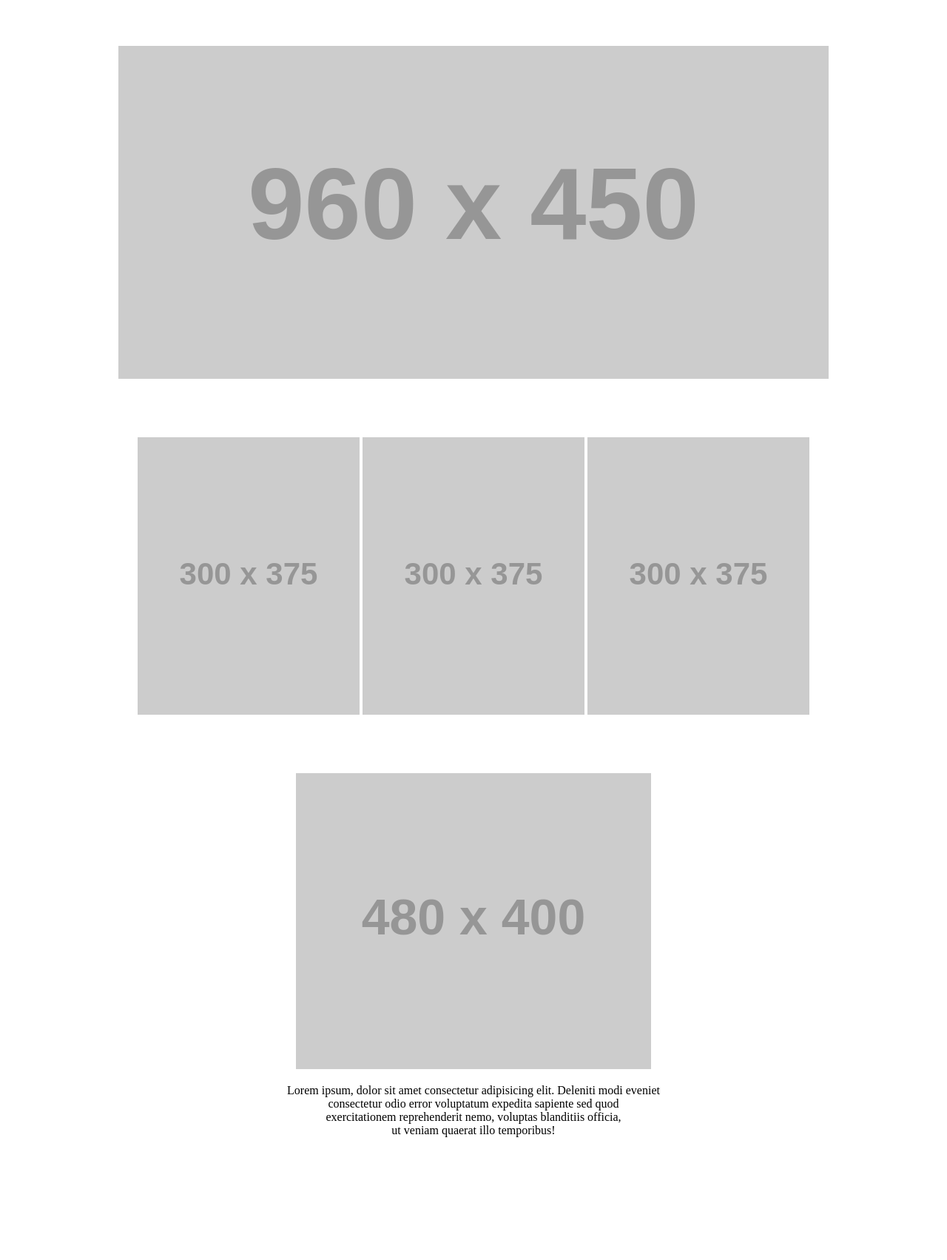
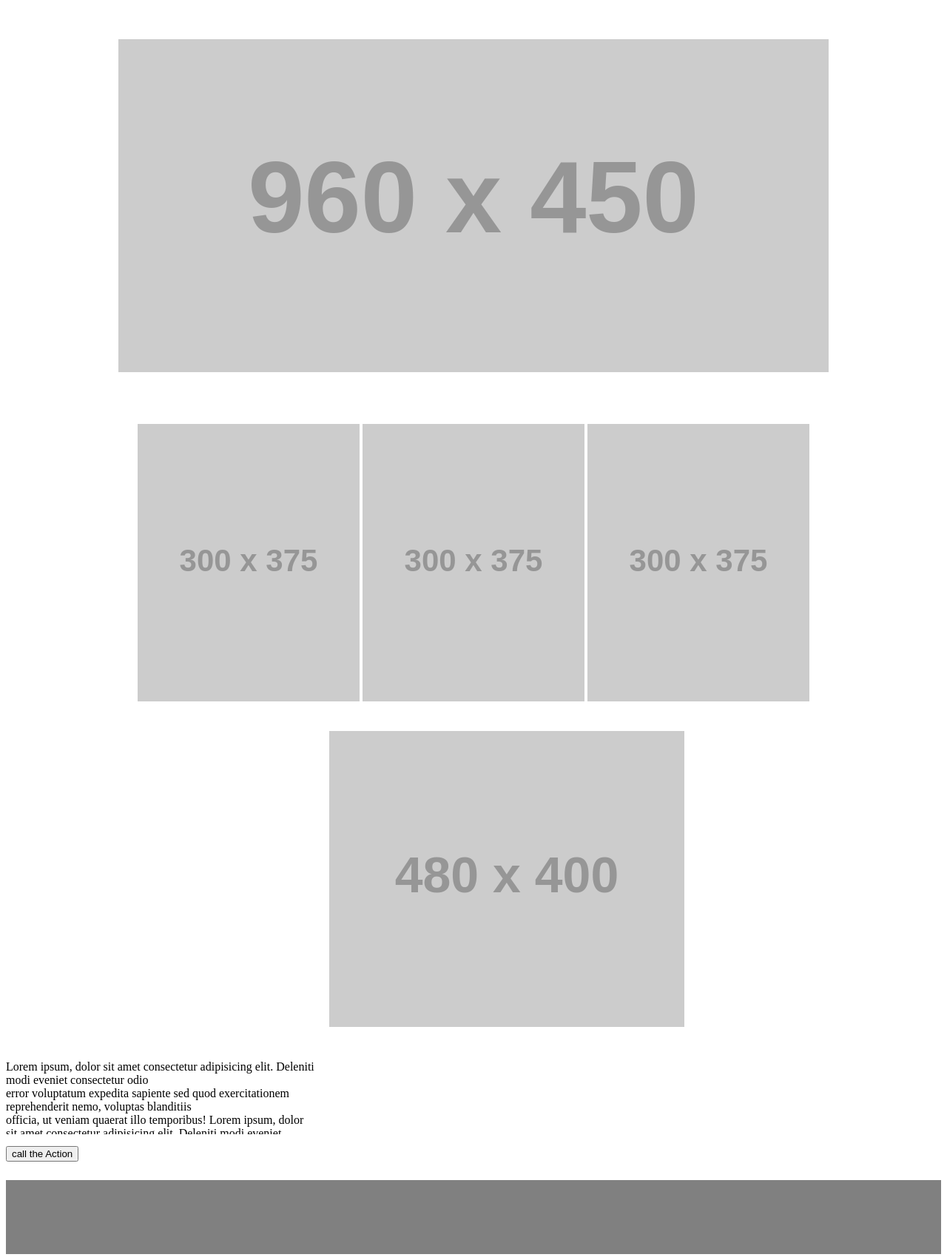
Before and after one commit to ameroran/wirefame-exercise, a plain HTML site: page index.html in a window 1280 px wide. Shown: the part 129-1832 px from the top of the page at 74% size. Before the commit the page ends 1716 px from the top, so only its background shows below. Drawn offline with Linux system fonts and the light colour scheme; placeholder pictures from the web are drawn by us.

Commit message:
add main and footer

```diff
--- a/css/style.css
+++ b/css/style.css
@@ -5,11 +5,12 @@ header{
     height: 100px;
 }
 
-nav img {
+header nav img {
     float: left;
     margin-top: 30 px;
     margin-bottom: 30px;
-    padding: 15px;
+    padding: 12px;
+    margin-left:400px;
   }
 
 nav ul li{
@@ -20,15 +21,37 @@ nav ul li{
     margin-right: 40px;
 }
 
-div img{
+main div p img{
     padding-top: 25px;
     text-align: center;
 
 }
 
- div{
+div p{
+    padding-top: 25px;
     text-align: center;
-    margin: 50px;
+}
+
+main section img{
+    float: left;
+    margin-left: 437px;
+    margin-right: 20px;
+    padding-top: 20px;
+    margin-bottom: 25px;
+}
+
+main section p{
+    padding-top: 20px;
+    width:420px;
+    overflow-y: auto;
+    height: 100px;
+}
 
 
+footer {
+clear: both;
+background-color: grey;
+margin-top: 25px;
+height: 100px;
+
 }
--- a/index.html
+++ b/index.html
@@ -28,35 +28,57 @@
 
     </header>
 
-</body>
+
 <main>
     <div>
-        <img src="https://via.placeholder.com/960x450/0000" />
+
+      <p>  <img src="https://via.placeholder.com/960x450/0000" /></p>
     </div>
 
-    <div>
+<div>
+    <p>
         <img src="https://via.placeholder.com/300x375/0000" />
         <img src="https://via.placeholder.com/300x375/0000" />
         <img src="https://via.placeholder.com/300x375/0000" />
+</p>
+</div>
 
 
+<section>
 
-    </div>
 
-    <div>
+           <img src="https://via.placeholder.com/480x400/0000" />
 
-            <img src="https://via.placeholder.com/480x400/0000" />
-
-            <p> Lorem ipsum, dolor sit amet consectetur adipisicing elit. Deleniti modi eveniet <br> consectetur odio
-                error voluptatum expedita sapiente sed quod <br> exercitationem reprehenderit nemo, voluptas blanditiis
-                officia, <br> ut veniam quaerat illo temporibus!
+            <p>  Lorem ipsum, dolor sit amet consectetur adipisicing elit. Deleniti modi eveniet consectetur odio <br>
+                error voluptatum expedita sapiente sed quod exercitationem reprehenderit nemo, voluptas blanditiis <br>
+                officia, ut veniam quaerat illo temporibus! Lorem ipsum, dolor sit amet consectetur adipisicing elit. Deleniti modi eveniet consectetur odio <br>
+                error voluptatum expedita sapiente sed quod exercitationem reprehenderit nemo, voluptas blanditiis <br>
+                officia, ut veniam quaerat illo temporibus! Lorem ipsum, dolor sit amet consectetur adipisicing elit. Deleniti modi eveniet consectetur odio <br>
+                error voluptatum expedita sapiente sed quod exercitationem reprehenderit nemo, voluptas blanditiis <br>
+                officia, ut veniam quaerat illo temporibus! Lorem ipsum, dolor sit amet consectetur adipisicing elit. Deleniti modi eveniet consectetur odio <br>
+                error voluptatum expedita sapiente sed quod exercitationem reprehenderit nemo, voluptas blanditiis <br>
+                officia, ut veniam quaerat illo temporibus! Lorem ipsum, dolor sit amet consectetur adipisicing elit. Deleniti modi eveniet consectetur odio <br>
+                error voluptatum expedita sapiente sed quod exercitationem reprehenderit nemo, voluptas blanditiis <br>
+                officia, ut veniam quaerat illo temporibus! Lorem ipsum, dolor sit amet consectetur adipisicing elit. Deleniti modi eveniet consectetur odio <br>
+                error voluptatum expedita sapiente sed quod exercitationem reprehenderit nemo, voluptas blanditiis <br>
+                officia, ut veniam quaerat illo temporibus! Lorem ipsum, dolor sit amet consectetur adipisicing elit. Deleniti modi eveniet consectetur odio <br>
+                error voluptatum expedita sapiente sed quod exercitationem reprehenderit nemo, voluptas blanditiis <br>
+                officia, ut veniam quaerat illo temporibus!
             </p>
 
-    </div>
 
+<button>call the Action</button>
+
+</section>
 
 
 
 </main>
 
+
+<footer>
+</footer>
+
+</body>
+
 </html>
```
